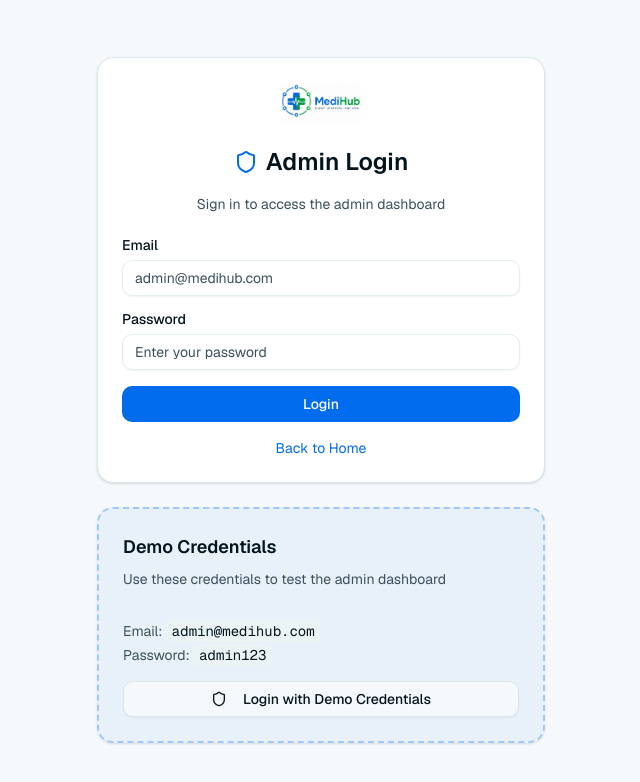
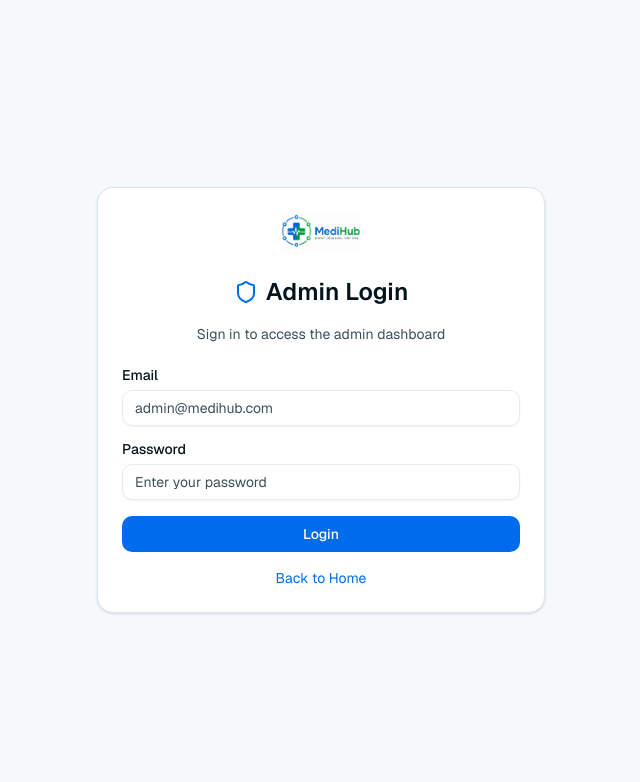
Before and after one commit to SazzadHossain103/MediHub, a Next.js app: page /admin/login in a window 1280 px wide. Shown: the top 782 px of the page, without its empty margins (319-959 px from the left). Built offline with nearby package versions, Linux system fonts and the light colour scheme.

Commit message:
refactor: remove commented-out login checks and demo login functionality

```diff
--- a/src/app/admin/dashboard/page.tsx
+++ b/src/app/admin/dashboard/page.tsx
@@ -59,11 +59,11 @@ export default function AdminDashboardPage() {
   // Load data on mount
   useEffect(() => {
     // Check if admin is logged in
-    const isLoggedIn = localStorage.getItem("medihub_admin_logged_in")
-    if (!isLoggedIn) {
-      router.push("/admin/login")
-      return
-    }
+    // const isLoggedIn = localStorage.getItem("medihub_admin_logged_in")
+    // if (!isLoggedIn) {
+    //   router.push("/admin/login")
+    //   return
+    // }
 
     loadData()
   }, [router])
--- a/src/app/admin/login/page.tsx
+++ b/src/app/admin/login/page.tsx
@@ -89,18 +89,6 @@ export default function AdminLoginPage() {
       }
 };
 
-  // const handleDemoLogin = () => {
-  //   setFormData({
-  //     email: ADMIN_CREDENTIALS.email,
-  //     password: ADMIN_CREDENTIALS.password,
-  //   })
-
-  //   // Auto-submit after filling credentials
-  //   if (typeof window !== "undefined") {
-  //     localStorage.setItem("medihub_admin_logged_in", "true")
-  //   }
-  //   router.push("/admin/dashboard")
-  // }
 
   return (
     <div className="min-h-screen bg-background flex items-center justify-center p-4">
@@ -173,40 +161,6 @@ export default function AdminLoginPage() {
           </CardContent>
         </Card>
 
-        {/* Demo Login Card */}
-        <Card className="border-dashed border-2 border-primary/30 bg-primary/5">
-          <CardHeader className="pb-2">
-            <CardTitle className="text-lg">Demo Credentials</CardTitle>
-            <CardDescription>
-              Use these credentials to test the admin dashboard
-            </CardDescription>
-          </CardHeader>
-          <CardContent className="space-y-3">
-            <div className="text-sm space-y-1 mb-4">
-              <p>
-                <span className="text-muted-foreground">Email:</span>{" "}
-                <code className="bg-muted px-1.5 py-0.5 rounded text-foreground">
-                  {ADMIN_CREDENTIALS.email}
-                </code>
-              </p>
-              <p>
-                <span className="text-muted-foreground">Password:</span>{" "}
-                <code className="bg-muted px-1.5 py-0.5 rounded text-foreground">
-                  {ADMIN_CREDENTIALS.password}
-                </code>
-              </p>
-            </div>
-            <Button
-              type="button"
-              variant="outline"
-              className="w-full"
-              // onClick={handleDemoLogin}
-            >
-              <Shield className="mr-2 h-4 w-4" />
-              Login with Demo Credentials
-            </Button>
-          </CardContent>
-        </Card>
       </div>
     </div>
   )
```
